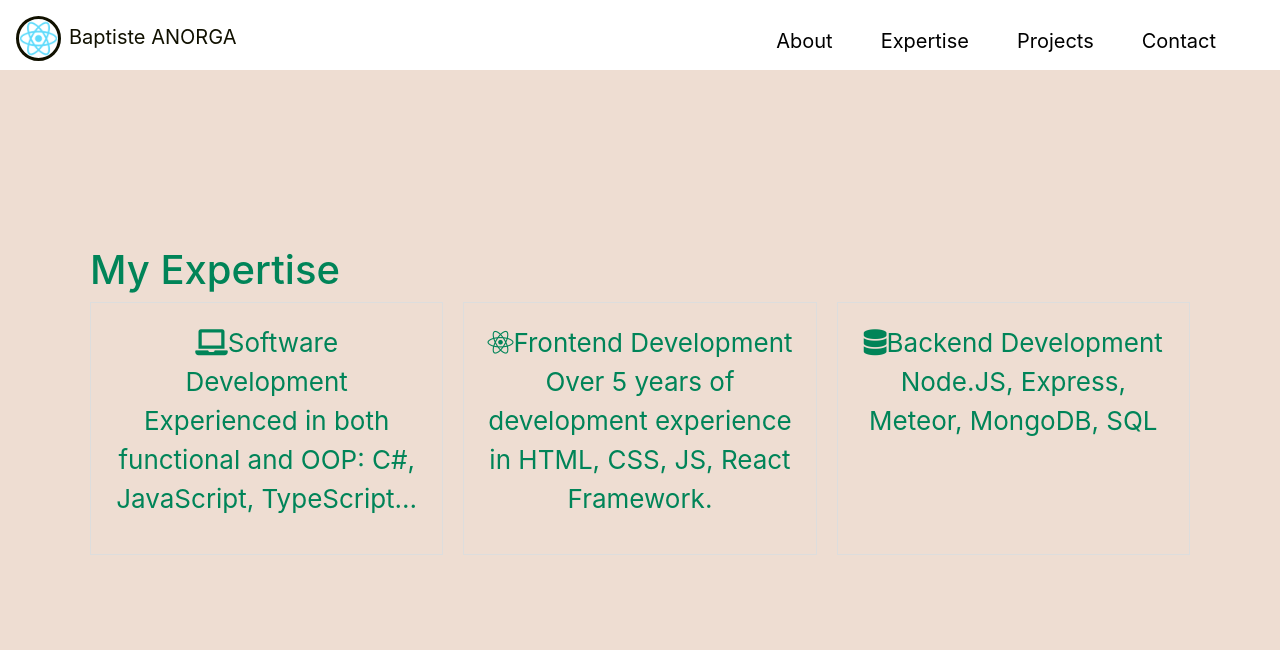
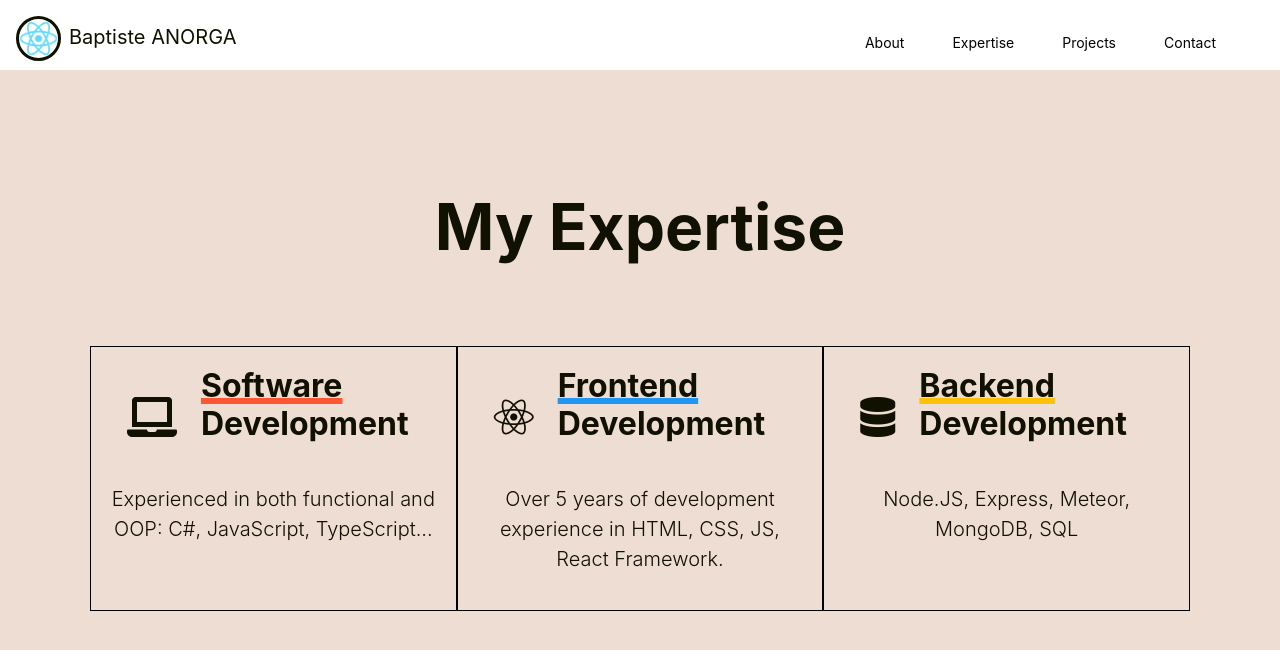
Before and after one commit to baptisteanorga/mon-portfolio, a React (Create React App) app: page /expertise in a window 1280 px wide. Shown: the top 650 px of the page. Built offline with nearby package versions, Linux system fonts and the light colour scheme.

Commit message:
expertise

```diff
--- /dev/null
+++ b/src/components/ExpertiseCard.tsx
@@ -0,0 +1,36 @@
+import React, { } from 'react';
+
+interface Props {
+  title:string,
+  content:string,
+  icon:string,
+  index:number
+}
+
+export default class ExpertiseCard extends React.Component<Props>{
+
+    // eslint-disable-next-line @typescript-eslint/no-useless-constructor
+    constructor (props:Props){
+        super(props)
+
+    }
+
+    public render(): React.ReactNode {
+        return (
+            <>
+            <div className="expertise-card">
+                <div className="expertiseCardHeader d-flex align-items-center mb-3 ms-3">
+                    <i className={this.props.icon}></i>
+                    <h2 className={'expertiseTitle-'+this.props.index+" fw-bold ms-4 mb-4"}>
+                        {this.props.title}
+                    </h2>
+                </div>
+            <p className='fw-light fs-5'>
+                {this.props.content}
+
+            </p>
+            </div>
+            </>
+        )
+    }
+}
--- a/src/components/StackComponent.tsx
+++ /dev/null
@@ -1,31 +0,0 @@
-import React, { } from 'react';
-
-interface Props {
-  title:string,
-  content:string,
-  icon:string
-}
-
-export default class StackComponent extends React.Component<Props>{
-
-    // eslint-disable-next-line @typescript-eslint/no-useless-constructor
-    constructor (props:Props){
-        super(props)
-
-    }
-
-    public render(): React.ReactNode {
-        return (
-            <>
-            <div className="expertise-card">
-            <i className={this.props.icon}></i>
-           {this.props.title}
-            <p>
-                {this.props.content}
-
-            </p>
-            </div>
-            </>
-        )
-    }
-}
--- a/src/components/pages/Expertise.tsx
+++ b/src/components/pages/Expertise.tsx
@@ -1,5 +1,5 @@
 import React from 'react';
-import StackComponent from "components/StackComponent";
+import ExpertiseCard from "components/ExpertiseCard";
 
 interface ExpertiseData {
   title:string,
@@ -44,8 +44,9 @@ export default class Expertise extends React.Component<Props,State>{
                 <h1>My Expertise</h1>
                 <div className="expertise-grid">
                 {this.expertise.map((stack, index) => (
-                    <StackComponent
+                    <ExpertiseCard
                     key={index}
+                    index={index}
                     title={stack.title}
                     content={stack.content}
                     icon={stack.icon}/>
--- a/src/components/pages/Home.tsx
+++ b/src/components/pages/Home.tsx
@@ -5,8 +5,8 @@ export default class Home extends React.Component{
 
     public render(): React.ReactNode {
         return (
-            <div>
-                <h2>HEY, I'M BAPTISTE ANORGA</h2>
+            <div className='HomeContainer'>
+                <h1>HEY, I'M BAPTISTE ANORGA</h1>
                 <p className='textcenter'>A Fullstack Developer who builds the frontend of websites and web applications,
                     <br/>
                     contributing to the success of the product
--- a/src/index.tsx
+++ b/src/index.tsx
@@ -1,6 +1,6 @@
 import React from 'react';
+import ReactDOM from 'react-dom/client';
 import 'bootstrap/dist/css/bootstrap.css';
-import ReactDOM from 'react-dom/client';
 import './index.css';
 import './style/custom.scss'
 import App from './App';
--- a/src/style/custom.scss
+++ b/src/style/custom.scss
@@ -1,16 +1,73 @@
+@import "./../App.scss";
+
+/** Expertise page */
+
 .expertise {
-    max-width: 1100px;
-    margin: 0 auto;
+  display: flex;
+  flex-direction: column;
+  align-items: center;
+  margin-bottom: 50px;
+
+  h1 {
+    font-size: 4rem;
+    font-weight: 700;
+    margin-bottom: 80px;
+    color: $font-color;
+  }
 }
 
 .expertise-grid {
   display: grid;
-    grid-template-columns: repeat(3, 1fr); /* Trois lignes égales */
-    grid-gap: 20px;
+  grid-template-columns: repeat(auto-fit, minmax(300px, 1fr));
+  gap:0 !important;
 }
 
 .expertise-card {
-    border: 1px solid #ddd;
-    padding: 20px;
   text-align: center;
+  color:$font-color;
+  margin: 0 !important;
+  border: 1px solid black !important;
+
+  .expertiseCardHeader{
+    i {
+      font-size: 2.5rem;
+      color: $font-color;
     }
+
+    h2 {
+      text-align: left;
+      &.expertiseTitle-0{
+        &::first-line{
+          text-decoration: underline;
+          text-decoration-color: #ff5733;
+          text-decoration-thickness: 6px;
+          text-underline-offset: 1px;
+        }
+
+      }
+      &.expertiseTitle-1{
+
+        &::first-line{
+          text-decoration: underline;
+          text-decoration-color: #2196F3;
+          text-decoration-thickness: 6px;
+          text-underline-offset: 1px;
+        }
+
+
+      }
+      &.expertiseTitle-2{
+        &::first-line{
+          text-decoration: underline;
+          text-decoration-color: #FFC107;
+          text-decoration-thickness: 6px;
+          text-underline-offset: 1px;
+        }
+
+
+      }
+    }
+
+  }
+
+}
--- a/src/style/navbar.scss
+++ b/src/style/navbar.scss
@@ -56,7 +56,7 @@
                     a {
                     text-decoration: none;
                     color: black;
-                    font-size: 2.5vmin;
+                    font-size: 1.75vmin;
 
                         &:hover {
                             color: $font-color2;
```
Lines whose indentation alone changed are shown as unchanged.
